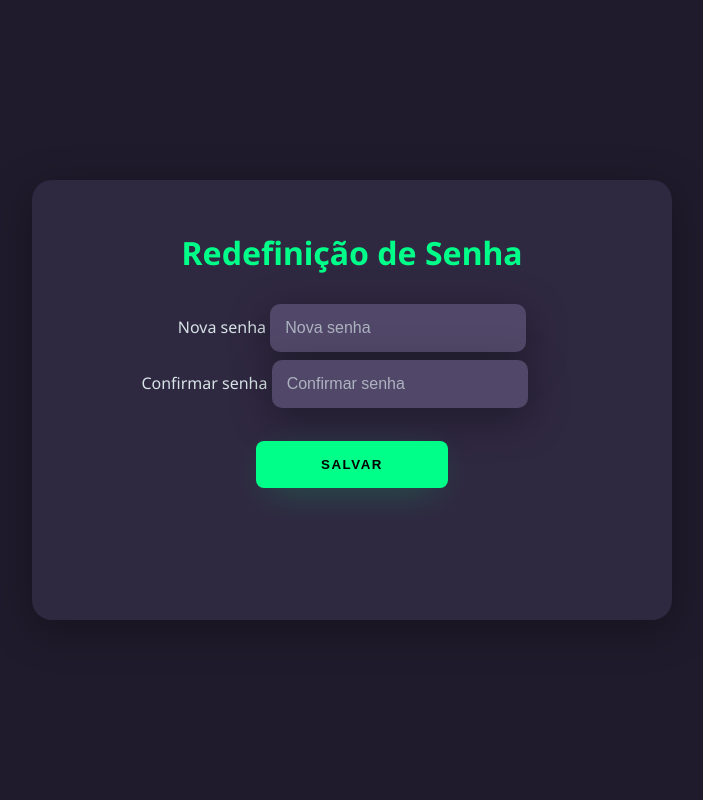
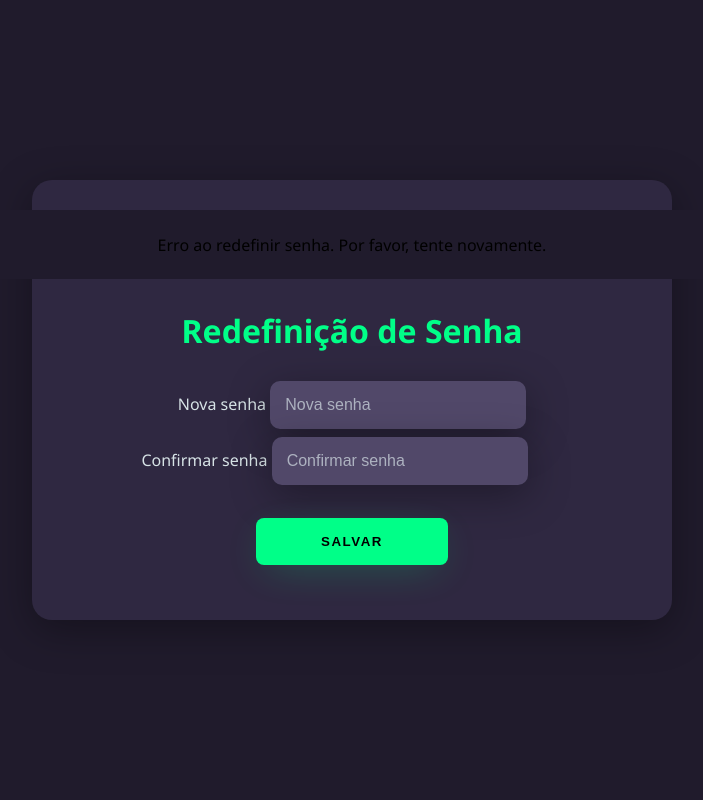
Before and after one commit to es20231/eqp1, a Flask app: page /password_redefinition/1 in a window 1280 px wide. Shown: the whole page, without its empty margins (288-991 px from the left). Run offline with Flask 3, Linux system fonts and the light colour scheme.

Commit message:
Protótipo 2 Executável: Ajustes Finais

```diff
--- a/projeto/routes.py
+++ b/projeto/routes.py
@@ -511,6 +511,8 @@ def configuration():
         if email and senha and nova_senha:
             if current_user.converte_senha(senha_texto_claro=senha) and not validate_email(email):
                 current_user.add_nova_senha(nova_senha)
+                flash('Senha alterada. Logue novamente na sua conta.', category="success")
+                return redirect(url_for('logout'))
             else:
                 flash('Erro ao alterar senha: Email ou Senha fornecidos inválidos', category='danger')
                 return redirect(url_for('configuration'))
--- a/projeto/templates/password_redefinition.html
+++ b/projeto/templates/password_redefinition.html
@@ -10,6 +10,15 @@
 <body>
     <div class="container">
         <div class="card-recovery">
+            {% with messages = get_flashed_messages(with_categories=true) %}
+                {% for message in messages %}
+                    {% if message[0] == 'success' or message[0] == 'danger' %}
+                        <div class="container">
+                            <span class="flashes">{{ message[1] }}</span>
+                        </div>
+                    {% endif %}
+                {% endfor %}
+            {% endwith %}
             <h1>Redefinição de Senha</h1>
             <form class="formulary" action="" method="post">
                 <div class="textfield">
```
Also changed, not shown: instance/projeto.db (added).
